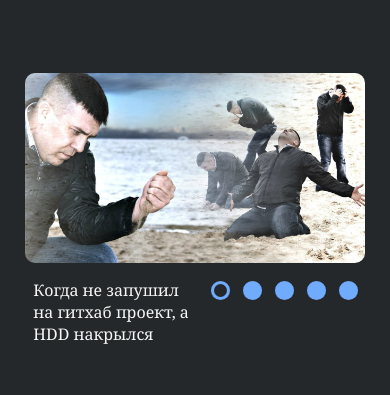
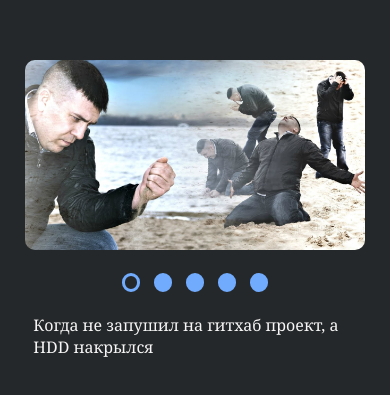
Before and after one commit to au-rinko/cssMemeSlider, a plain HTML site: page cssMemeSlider/index.html in a window 390 px wide. Shown: the part 213-608 px from the top of the page. Drawn offline with Linux system fonts and the light colour scheme.

Commit message:
feat: add styles for mobile (Thu, Sep 12, 2024 03:48:10 PM)

```diff
--- a/cssMemeSlider/style.css
+++ b/cssMemeSlider/style.css
@@ -81,7 +81,7 @@ img {
     border-radius: 100%;
 }
 
-.slider__label:hover .slider__label-button{
+.slider__label:hover .slider__label-button {
     background: var(--color-light);
     border: 0.2em solid var(--color-light);
 }
@@ -166,3 +166,25 @@ img {
 #sliderBtn5:checked ~ .slider__caption-wrapper .slider__caption-list {
     transform: translateX(-80%);
 }
+
+@media (max-width: 767px) {
+
+    .slider__wrapper {
+        display: flex;
+        flex-direction: column;
+        gap: 1em;
+        overflow: hidden;
+    }
+
+    .slider__label-list {
+        order: 1;
+        align-self: center;
+        margin-top: 0;
+        padding-right: 0;
+        text-align: center;
+    }
+
+    .slider__caption-wrapper {
+        order: 2;
+    }
+}
```
